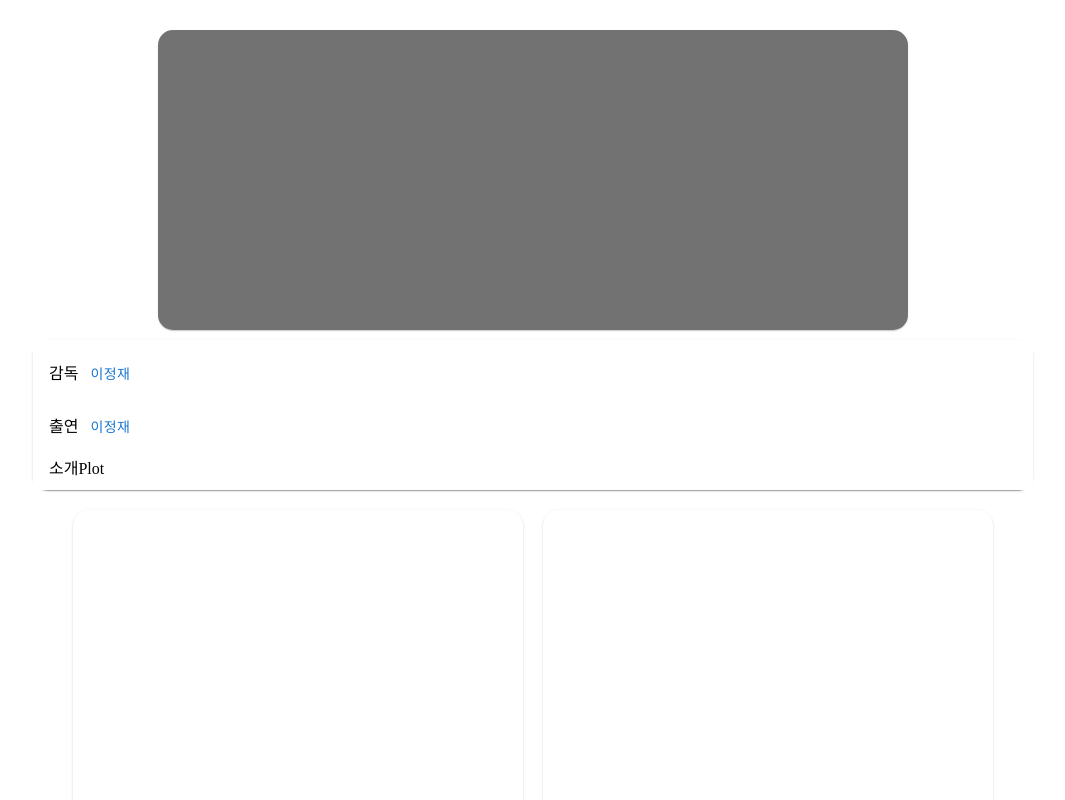
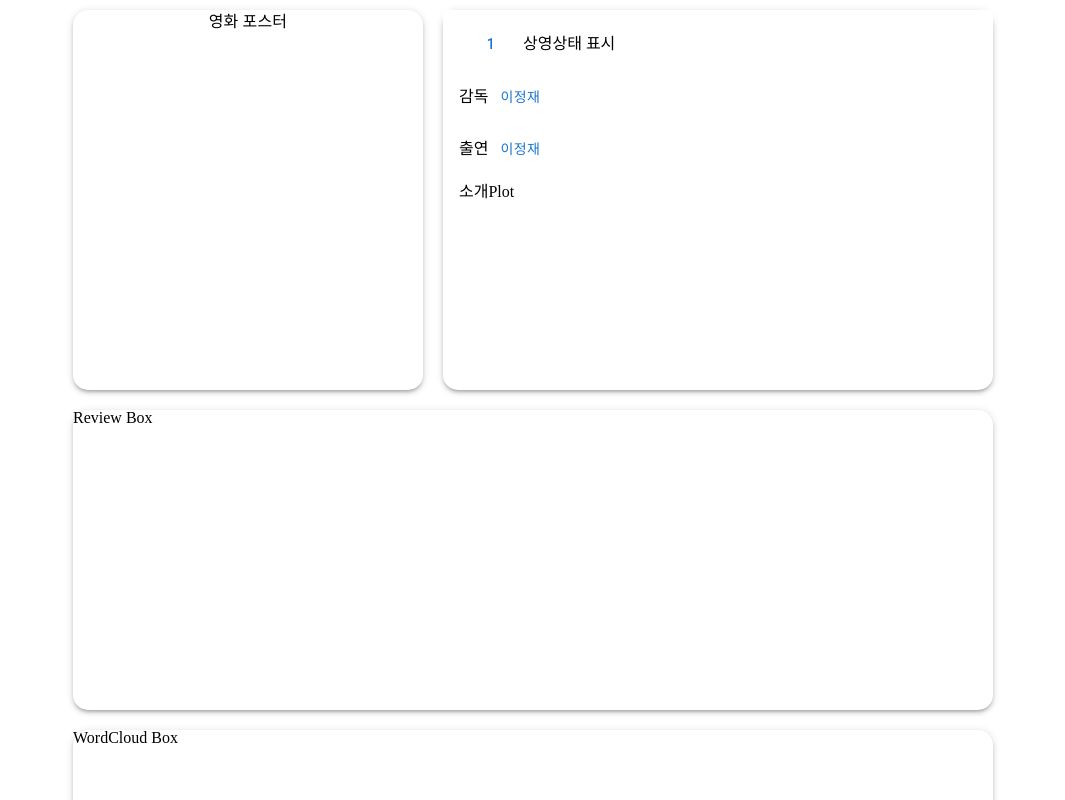
Before and after one commit to jungyu333/movie-Dream, a React (Create React App) app in the folder client/: page /movie/1 in a window 1280 px wide. Shown: the top 800 px of the page, without its empty margins (107-1172 px from the left). Built offline with nearby package versions, Linux system fonts and the light colour scheme; no server answers.

Commit message:
refactor. Detail page layout 디테일 페이지 레이아웃구조 변경 및  수정

```diff
--- a/client/src/components/movie/Imagebox.js
+++ b/client/src/components/movie/Imagebox.js
@@ -1,24 +1,30 @@
-import { Container, Paper } from '@mui/material';
+import { Container, Paper, Typography } from '@mui/material';
 import styled from 'styled-components';
+import Infobox from './Infobox';
 
 const Wrapper = styled(Container)`
   width: 1500px;
-  height: 300px;
+  height: 380px;
+  display: flex;
+  justify-content: center;
 `;
 const CustomPaper = styled(Paper)`
-  width: 750px;
-  height: 300px;
-  margin: 30px auto;
+  width: 350px;
+  height: 380px;
+  margin: 10px;
   border-radius: 15px;
   border: 1px;
-  background-color: black;
-  opacity: 0.55;
+  background-color: white;
+  text-align: center;
 `;
 
 function Imagebox() {
   return (
     <Wrapper>
-      <CustomPaper />
+      <CustomPaper elevation={3}>
+        <Typography>영화 포스터</Typography>
+      </CustomPaper>
+      <Infobox />
     </Wrapper>
   );
 }
--- a/client/src/components/movie/Infobox.js
+++ b/client/src/components/movie/Infobox.js
@@ -3,28 +3,20 @@ import styled from 'styled-components';
 import Infotable from './Infotable';
 import ActorModal from './Modal';
 
-const Wrapper = styled(Container)`
-  width: 1500px;
-  height: 150px;
-  display: flex;
-  justify-content: center;
-`;
 const CustomPaper = styled(Paper)`
-  width: 1000px;
-  height: 150px;
-  margin: 10px auto;
+  width: 550px;
+  height: 380px;
   border-radius: 15px;
+  margin: 10px;
   border: 1px;
   background-color: white;
 `;
 
 function Infobox() {
   return (
-    <Wrapper>
-      <CustomPaper className="infobox">
-        <Infotable />
-      </CustomPaper>
-    </Wrapper>
+    <CustomPaper className="infobox" elevation={3}>
+      <Infotable />
+    </CustomPaper>
   );
 }
 
--- a/client/src/components/movie/Infotable.js
+++ b/client/src/components/movie/Infotable.js
@@ -1,13 +1,7 @@
-import {
-  Box,
-  List,
-  ListItem,
-  ListItemText,
-  Divider,
-  Button,
-} from '@mui/material';
+import { Box, List, ListItem, Button } from '@mui/material';
 import styled from 'styled-components';
 import ActorModal from './Modal';
+import { useParams } from 'react-router-dom';
 
 const CustomBox = styled(Box)`
   width: 100%;
@@ -17,10 +11,17 @@ const CustomBox = styled(Box)`
 `;
 
 function Infotable() {
+  const { id } = useParams();
   return (
     <CustomBox>
       <nav aria-label="main mailbox folders">
         <List>
+          <ListItem>
+            <div>
+              <Button path="/movie/:id">{id}</Button>
+            </div>
+            <div>상영상태 표시</div>
+          </ListItem>
           <ListItem>
             <div>
               <b>감독</b>
--- /dev/null
+++ b/client/src/components/movie/Reviewbox.js
@@ -0,0 +1,30 @@
+import { useState } from 'react';
+import { Container, Paper } from '@mui/material';
+import styled from 'styled-components';
+
+const Wrapper = styled(Container)`
+  width: 1500px;
+  height: 330px;
+  display: flex;
+  justify-content: center;
+`;
+const CustomPaper = styled(Paper)`
+  width: 920px;
+  height: 300px;
+  margin: 30px 10px;
+  border-radius: 15px;
+  border: 1px;
+  background-color: white;
+`;
+
+function ReviewBox() {
+  return (
+    <Wrapper>
+      <CustomPaper className="contentbox" elevation={3}>
+        <b>Review Box</b>
+      </CustomPaper>
+    </Wrapper>
+  );
+}
+
+export default ReviewBox;
--- a/client/src/components/movie/Contentbox.js
+++ b/client/src/components/movie/Wordcloudbox.js
@@ -1,30 +1,29 @@
-import { useState } from 'react';
 import { Container, Paper } from '@mui/material';
 import styled from 'styled-components';
 
 const Wrapper = styled(Container)`
   width: 1500px;
-  height: 600px;
+  height: 230px;
   display: flex;
   justify-content: center;
 `;
 const CustomPaper = styled(Paper)`
-  width: 450px;
-  height: 400px;
-  margin: 30px 10px;
+  width: 920px;
+  height: 230px;
+  margin: 20px 5px;
   border-radius: 15px;
   border: 1px;
   background-color: white;
 `;
 
-function ContentBox() {
+function WordCloudBox() {
   return (
     <Wrapper>
-      <CustomPaper className="contentbox" />
-
-      <CustomPaper className="reviewbox" />
+      <CustomPaper className="wordcloudbox" elevation={3}>
+        <b>WordCloud Box</b>
+      </CustomPaper>
     </Wrapper>
   );
 }
 
-export default ContentBox;
+export default WordCloudBox;
--- a/client/src/routes/Movie.js
+++ b/client/src/routes/Movie.js
@@ -1,17 +1,19 @@
 import React from 'react';
 import { useParams } from 'react-router-dom';
-import ContentBox from '../components/movie/Contentbox';
+import ReviewBox from '../components/movie/Reviewbox';
 import Imagebox from '../components/movie/Imagebox';
-import Infobox from '../components/movie/Infobox';
+import WordCloudBox from '../components/movie/Wordcloudbox';
 
 function Movie() {
   //const { id } = useParams();
 
   return (
     <>
-      <Imagebox />
-      <Infobox />
-      <ContentBox />
+      <div>
+        <Imagebox />
+      </div>
+      <ReviewBox />
+      <WordCloudBox />
     </>
   );
 }
```
